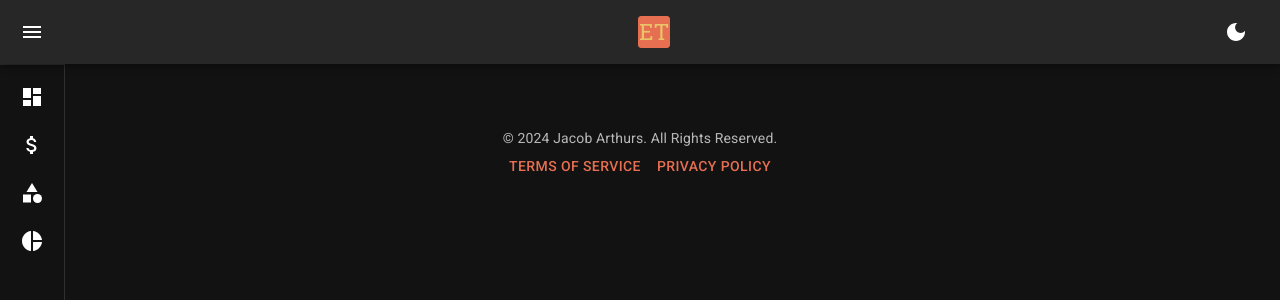
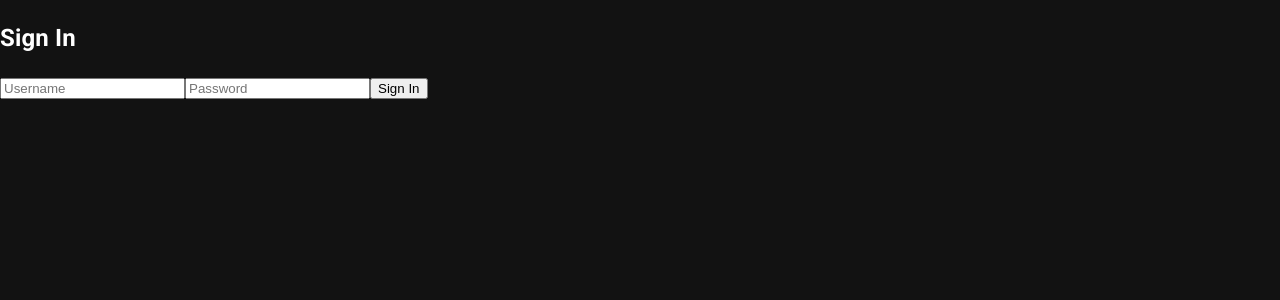
Before and after one commit to JacobArthurs/expense-tracker-frontend, a React (Vite) app: page /login in a window 1280 px wide. Shown: the top 300 px of the page. Built offline with nearby package versions, Linux system fonts and the light colour scheme.

Commit message:
Refactor app.jsx

```diff
--- a/src/App.jsx
+++ b/src/App.jsx
@@ -1,69 +1,19 @@
 import * as React from 'react';
-import { BrowserRouter as Router, Routes, Route } from 'react-router-dom';
-import { ThemeProvider, createTheme } from '@mui/material/styles';
-import Box from '@mui/material/Box';
-import CssBaseline from '@mui/material/CssBaseline';
-
-import Dashboard from './pages/Dashboard';
-import Categories from './pages/Categories';
-import Expenses from './pages/Expenses';
-import Distributions from './pages/Distributions';
-import { ToolbarComponent } from './components/ToolbarComponent';
-import { SidebarComponent } from './components/SidebarComponent';
-import { FooterComponent } from './components/FooterComponent';
+import { BrowserRouter as Router } from 'react-router-dom';
+import AuthProvider from './providers/AuthProvider';
+import { AppRoutes } from './routes/AppRoutes';
+import { ThemeManagmentProvider } from './providers/ThemeManagmentProvider';
+import { CssBaseline } from '@mui/material';
 
 export default function App() {
-  const [open, setOpen] = React.useState(false);
-  const [darkMode, setDarkMode] =  React.useState(true);
-
-  const handleToggleDrawer = () => {
-    setOpen(!open);
-  };
-
-  const handleToggleDarkMode = () => {
-    setDarkMode(!darkMode);
-  };
-
-  const theme = createTheme({
-    palette: {
-      mode: darkMode ? 'dark' : 'light',
-      primary: {
-        main: '#F4A261',
-      },
-      secondary: {
-        main: '#E76F51',
-      },
-    },
-  });
-
   return (
-    <ThemeProvider theme={theme}>
-      <Router>
-        <Box sx={{ display: 'flex' }}>
-          <CssBaseline />
-          <ToolbarComponent open={open} onToggleDrawer={handleToggleDrawer} darkMode={darkMode} onToggleDarkMode={handleToggleDarkMode} />
-          <SidebarComponent open={open} onToggleDrawer={handleToggleDrawer} />
-          <Box component="main" sx={{ flexGrow: 1, p: 3 }}>
-            <Box
-              component="div"
-              sx={{
-                display: 'flex',
-                alignItems: 'center',
-                justifyContent: 'flex-end',
-                padding: theme.spacing(0, 1),
-                ...theme.mixins.toolbar,
-              }}
-            />
-            <Routes>
-              <Route path="/" element={<Dashboard />} />
-              <Route path="/categories" element={<Categories />} />
-              <Route path="/expenses" element={<Expenses />} />
-              <Route path="/distributions" element={<Distributions />} />
-            </Routes>
-          </Box>
-        </Box>
-        <FooterComponent />
-      </Router>
-    </ThemeProvider>
+    <ThemeManagmentProvider>
+      <AuthProvider>
+        <CssBaseline />
+        <Router>
+          <AppRoutes />
+        </Router>
+      </AuthProvider>
+    </ThemeManagmentProvider>
   );
 }
--- /dev/null
+++ b/src/components/NavigationComponent.jsx
@@ -0,0 +1,38 @@
+import * as React from 'react';
+import Box from '@mui/material/Box';
+
+import { ToolbarComponent } from '../components/ToolbarComponent';
+import { SidebarComponent } from '../components/SidebarComponent';
+import { FooterComponent } from '../components/FooterComponent';
+import { useThemeManagment } from '../providers/ThemeManagmentProvider';
+
+export const NavigationComponent = ({ children }) => {
+    const { darkMode, handleToggleDarkMode, theme } = useThemeManagment();
+    const [open, setOpen] = React.useState(false);
+    const handleToggleDrawer = () => {
+      setOpen(!open);
+    };
+
+    return (
+        <Box sx={{ display: 'flex', flexDirection:'column' }}>
+            <Box sx={{ display: 'flex' }}>
+              <ToolbarComponent open={open} onToggleDrawer={handleToggleDrawer} darkMode={darkMode} onToggleDarkMode={handleToggleDarkMode} />
+              <SidebarComponent open={open} onToggleDrawer={handleToggleDrawer} />
+              <Box component="main" sx={{ flexGrow: 1, p: 3 }}>
+                <Box
+                  component="div"
+                  sx={{
+                    display: 'flex',
+                    alignItems: 'center',
+                    justifyContent: 'flex-end',
+                    padding: theme.spacing(0, 1),
+                    ...theme.mixins.toolbar,
+                  }}
+                />
+                  {children}
+              </Box>
+            </Box>
+            <FooterComponent />
+        </Box>
+    );
+}
```
